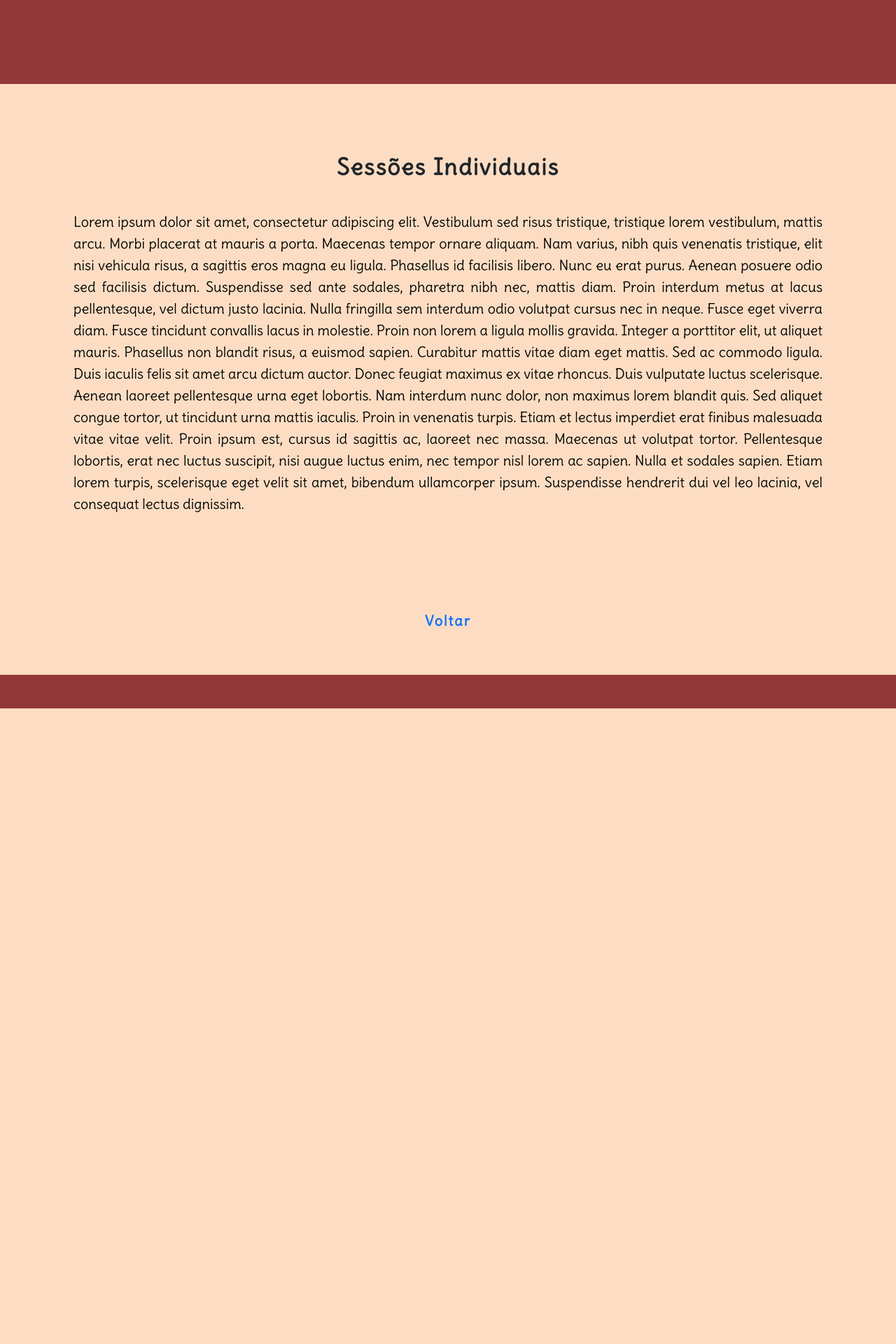
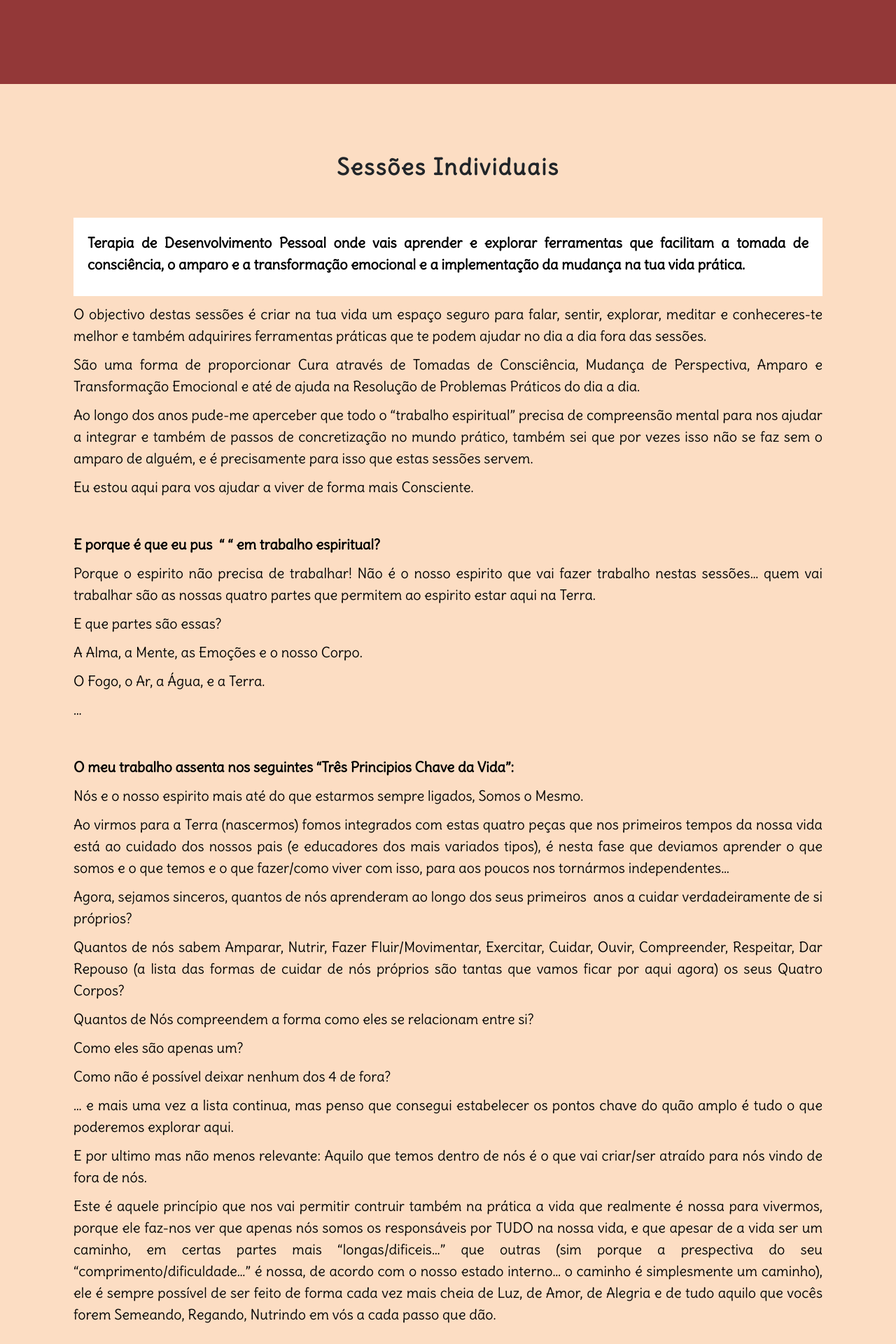
Before and after one commit to TyrAnasazy/TyrAnasazy.github.io, a PHP site: page /Individuais.html in a window 1280 px wide. Shown: the top 1920 px of the page at 70% size. Before the commit the page ends 1012 px from the top, so only its background shows below. Run offline with PHP 8.4, Linux system fonts and the light colour scheme.

Commit message:
big work

```diff
--- a/Atividades.html
+++ b/Atividades.html
@@ -99,7 +99,7 @@ Sed ac commodo ligula. Duis iaculis felis sit amet arcu dictum auctor. Donec feu
 	  </div>
 
 	</div>
-<div class="wsite-section wsite-header-section wsite-section-bg-color" style="height: 6vh;vertical-align: middle;background-color: #933838;background-image: none;is_customized: 1;"></div>
+<div class="wsite-section wsite-header-section wsite-section-bg-color" style="height: 9vh;vertical-align: middle;background-color: #933838;background-image: none;is_customized: 1;"></div>
 
 
 </body>
--- a/Casa.html
+++ b/Casa.html
@@ -99,7 +99,7 @@ Sed ac commodo ligula. Duis iaculis felis sit amet arcu dictum auctor. Donec feu
 	  </div>
 
 	</div>
-<div class="wsite-section wsite-header-section wsite-section-bg-color" style="height: 6vh;vertical-align: middle;background-color: #933838;background-image: none;is_customized: 1;"></div>
+<div class="wsite-section wsite-header-section wsite-section-bg-color" style="height: 9vh;vertical-align: middle;background-color: #933838;background-image: none;is_customized: 1;"></div>
 
 
 </body>
--- a/Individuais.html
+++ b/Individuais.html
@@ -64,9 +64,40 @@
 <div style="clear:both;"></div></div></div>
 
 <div class="container col-12" >
-<div class="paragraph" style="padding:20px;Text-align:justify;"><span><span style="color:rgb(0, 0, 0)">Lorem ipsum dolor sit amet, consectetur adipiscing elit. Vestibulum sed risus tristique, tristique lorem vestibulum, mattis arcu. Morbi placerat at mauris a porta. Maecenas tempor ornare aliquam. Nam varius, nibh quis venenatis tristique, elit nisi vehicula risus, a sagittis eros magna eu ligula. Phasellus id facilisis libero. Nunc eu erat purus. Aenean posuere odio sed facilisis dictum. Suspendisse sed ante sodales, pharetra nibh nec, mattis diam. Proin interdum metus at lacus pellentesque, vel dictum justo lacinia. Nulla fringilla sem interdum odio volutpat cursus nec in neque. Fusce eget viverra diam. Fusce tincidunt convallis lacus in molestie. Proin non lorem a ligula mollis gravida. Integer a porttitor elit, ut aliquet mauris. Phasellus non blandit risus, a euismod sapien. Curabitur mattis vitae diam eget mattis.
-
-Sed ac commodo ligula. Duis iaculis felis sit amet arcu dictum auctor. Donec feugiat maximus ex vitae rhoncus. Duis vulputate luctus scelerisque. Aenean laoreet pellentesque urna eget lobortis. Nam interdum nunc dolor, non maximus lorem blandit quis. Sed aliquet congue tortor, ut tincidunt urna mattis iaculis. Proin in venenatis turpis. Etiam et lectus imperdiet erat finibus malesuada vitae vitae velit. Proin ipsum est, cursus id sagittis ac, laoreet nec massa. Maecenas ut volutpat tortor. Pellentesque lobortis, erat nec luctus suscipit, nisi augue luctus enim, nec tempor nisl lorem ac sapien. Nulla et sodales sapien. Etiam lorem turpis, scelerisque eget velit sit amet, bibendum ullamcorper ipsum. Suspendisse hendrerit dui vel leo lacinia, vel consequat lectus dignissim.</span></span></div>
+<div class="paragraph" style="padding:20px;Text-align:justify;"><span><span style="color:rgb(0, 0, 0)"><div class="col-sm-12 col-md colored-box-content" style="margin: 10px 0px;padding: 20px;"><p><strong>Terapia de Desenvolvimento Pessoal onde vais aprender e explorar ferramentas que facilitam a tomada de consci&ecirc;ncia, o amparo e a transforma&ccedil;&atilde;o emocional e a implementa&ccedil;&atilde;o da mudan&ccedil;a na tua vida pr&aacute;tica.&nbsp;</strong></p></div>
+<p><br />O objectivo destas sess&otilde;es &eacute; criar na tua vida um espa&ccedil;o seguro para falar, sentir, explorar, meditar e conheceres-te melhor e tamb&eacute;m adquirires ferramentas pr&aacute;ticas que te podem ajudar no dia a dia fora das sess&otilde;es.&nbsp;</p>
+<p>S&atilde;o uma forma de proporcionar Cura atrav&eacute;s de Tomadas de Consci&ecirc;ncia, Mudan&ccedil;a de Perspectiva, Amparo e Transforma&ccedil;&atilde;o Emocional e at&eacute; de ajuda na Resolu&ccedil;&atilde;o de Problemas Pr&aacute;ticos do dia a dia.</p>
+<p>Ao longo dos anos pude-me aperceber que todo o &ldquo;trabalho espiritual&rdquo; precisa de compreens&atilde;o mental para nos ajudar a integrar e tamb&eacute;m de passos de concretiza&ccedil;&atilde;o no mundo pr&aacute;tico, tamb&eacute;m sei que por vezes isso n&atilde;o se faz sem o amparo de algu&eacute;m, e &eacute; precisamente para isso que estas sess&otilde;es servem.&nbsp;</p>
+<p>Eu estou aqui para vos ajudar a viver de forma mais Consciente.</p>
+<p>&nbsp;</p>
+<p><strong>E porque &eacute; que eu pus&nbsp; &ldquo; &ldquo; em trabalho espiritual?&nbsp;</strong></p>
+<p>Porque o espirito n&atilde;o precisa de trabalhar! N&atilde;o &eacute; o nosso espirito que vai fazer trabalho nestas sess&otilde;es&hellip; quem vai trabalhar s&atilde;o as nossas quatro partes que permitem ao espirito estar aqui na Terra.&nbsp;</p>
+<p>E que partes s&atilde;o essas?</p>
+<p>A Alma, a Mente, as Emo&ccedil;&otilde;es e o nosso Corpo.&nbsp;</p>
+<p>O Fogo, o Ar, a &Aacute;gua, e a Terra.</p>
+<p>&hellip;</p>
+<p>&nbsp;</p>
+<p><strong>O meu trabalho assenta nos seguintes &ldquo;Tr&ecirc;s Principios Chave da Vida&rdquo;:</strong></p>
+<p>N&oacute;s e o nosso espirito mais at&eacute; do que estarmos sempre ligados, Somos o Mesmo.</p>
+<p>Ao virmos para a Terra (nascermos) fomos integrados com estas quatro pe&ccedil;as que nos primeiros tempos da nossa vida est&aacute; ao cuidado dos nossos pais (e educadores dos mais variados tipos), &eacute; nesta fase que deviamos aprender o que somos e o que temos e o que fazer/como viver com isso, para aos poucos nos torn&aacute;rmos independentes&hellip;&nbsp;</p>
+<p>Agora, sejamos sinceros, quantos de n&oacute;s aprenderam ao longo dos seus primeiros&nbsp; anos a cuidar verdadeiramente de si pr&oacute;prios?&nbsp;</p>
+<p>Quantos de n&oacute;s sabem Amparar, Nutrir, Fazer Fluir/Movimentar, Exercitar, Cuidar, Ouvir, Compreender, Respeitar, Dar Repouso (a lista das formas de cuidar de n&oacute;s pr&oacute;prios s&atilde;o tantas que vamos ficar por aqui agora) os seus Quatro Corpos?&nbsp;</p>
+<p>Quantos de N&oacute;s compreendem a forma como eles se relacionam entre si?&nbsp;</p>
+<p>Como eles s&atilde;o apenas um?&nbsp;</p>
+<p>Como n&atilde;o &eacute; poss&iacute;vel deixar nenhum dos 4 de fora?&nbsp;</p>
+<p>&hellip; e mais uma vez a lista continua, mas penso que consegui estabelecer os pontos chave do qu&atilde;o amplo &eacute; tudo o que poderemos explorar aqui.</p>
+<p>E por ultimo mas n&atilde;o menos relevante: Aquilo que temos dentro de n&oacute;s &eacute; o que vai criar/ser atra&iacute;do para n&oacute;s vindo de fora de n&oacute;s.&nbsp;</p>
+<p>Este &eacute; aquele princ&iacute;pio que nos vai permitir contruir tamb&eacute;m na pr&aacute;tica a vida que realmente &eacute; nossa para vivermos, porque ele faz-nos ver que apenas n&oacute;s somos os respons&aacute;veis por TUDO na nossa vida, e que apesar de a vida ser um caminho, em certas partes mais &ldquo;longas/dificeis&hellip;&rdquo; que outras (sim porque a prespectiva do seu &ldquo;comprimento/dificuldade&hellip;&rdquo; &eacute; nossa, de acordo com o nosso estado interno&hellip; o caminho &eacute; simplesmente um caminho), ele &eacute; sempre poss&iacute;vel de ser feito de forma cada vez mais cheia de Luz, de Amor, de Alegria e de tudo aquilo que voc&ecirc;s forem Semeando, Regando, Nutrindo em v&oacute;s a cada passo que d&atilde;o.&nbsp;</p>
+<p>&nbsp;</p>
+<p><strong>As ferramentas que tenho para vos ajudar neste caminho s&atilde;o IMENSAS&hellip; mas o mais importante n&atilde;o s&atilde;o as minhas ferramentas, s&atilde;o as tuas caracteristicas pessoais e como as vais aprender a usar a teu favor ao longo deste trabalho.</strong></p>
+<p>A raz&atilde;o porque fa&ccedil;o sess&otilde;es individuais &eacute; porque acredito verdadeiramente que cada um de n&oacute;s &eacute; &uacute;nico, e que tem uma forma diferente de p&ocirc;r em pr&aacute;tica cada um destes 3 pr&iacute;ncipios, e como tal &eacute; benefico haver momentos para trabalhar individualmente ou em grupos muito pequenos para que cada um possa retirar o m&aacute;ximo do trabalho que fazemos.&nbsp;</p>
+<p>A decis&atilde;o sobre qual das &aacute;reas de vida, temas &ldquo;espirituais&rdquo;, das ferramentas, do modelo por onde vamos enveredar no nosso Caminho Terapeutico &eacute; algo que iremos definir numa primeira sess&atilde;o&nbsp; de cada Ciclo Terap&ecirc;utico e que poder&aacute; sempre ser ajustado ao longo do percurso conforme o que estiver a precisar na vossa vida no momento presente, sabendo sempre que o objectivo destas sess&otilde;es &eacute; que sejam cada vez mais capazes e mais aut&oacute;nomos na vossa forma de Sentir e acima de tudo de Viver em Consci&ecirc;ncia.&nbsp;</p>
+<p>Vais ficar com t&eacute;cnicas e trabalhos para fazeres em casa que te ajudem a integrar mudan&ccedil;as na tua vida de forma s&oacute;lida para que n&atilde;o fique tudo apenas no momento da sess&atilde;o.&nbsp;</p>
+<p>A frequ&ecirc;ncia das sess&otilde;es &eacute; algo a combinar entre n&oacute;s de acordo com a tua disponibilidade e com o tipo de trabalho que formos fazendo, sabendo que o objectivo &eacute; sempre criares bases s&oacute;lidas para que depois possas voar s&oacute;zinho.&nbsp;</p>
+<p><br /><br /></p>
+<p><strong>Cheia de vontade de caminhar convosco,</strong></p>
+<p>Catarina M. Portugu&ecirc;s</p>
+<p>&nbsp;</p></span></span></div>
 </div>
 
 			</div>
@@ -99,7 +130,7 @@ Sed ac commodo ligula. Duis iaculis felis sit amet arcu dictum auctor. Donec feu
 	  </div>
 
 	</div>
-<div class="wsite-section wsite-header-section wsite-section-bg-color" style="height: 6vh;vertical-align: middle;background-color: #933838;background-image: none;is_customized: 1;"></div>
+<div class="wsite-section wsite-header-section wsite-section-bg-color" style="height: 9vh;vertical-align: middle;background-color: #933838;background-image: none;is_customized: 1;"></div>
 
 </body>
 </html>
--- a/css/style.css
+++ b/css/style.css
@@ -710,11 +710,16 @@ body {
 	color: #fff
 }
 
+html,body{
+    overflow-x: hidden;
+}
+
 body {
 	font-family: "Delius";
 	font-weight: 400;
 	line-height: 1.7;
 	color: #black;
+	overflow-x: hidden;
 }
 
 .heading-primary {
--- a/index.html
+++ b/index.html
@@ -83,7 +83,7 @@
 </div>
 </a>
 </div>
-<div class="col-sm-12 col-md colored-box-content" style="margin: 15px 10px;">
+<!-- <div class="col-sm-12 col-md colored-box-content" style="margin: 15px 10px;">
 <a href="Atividades.html" style="text-decoration:none;color: black;">
 <div id="element-3627807e-9208-45c9-a61e-7c366c9b248b" data-platform-element-id="848857247979793891-1.0.1" class="platform-element-contents">
 	<div class="colored-box">
@@ -95,7 +95,7 @@
 </div>
 </div>
 </a>
-</div>
+</div> -->
 <div class="col-sm-12 col-md colored-box-content" style="margin: 15px 10px;">
 <a href="Casa.html" style="text-decoration:none;color: black;">
 <div id="element-d2b571f1-9cc4-45ac-8a32-a5d3562db619" data-platform-element-id="848857247979793891-1.0.1" class="platform-element-contents">
```
Also changed, not shown: SobreMim.html (+16 -4 lines).
